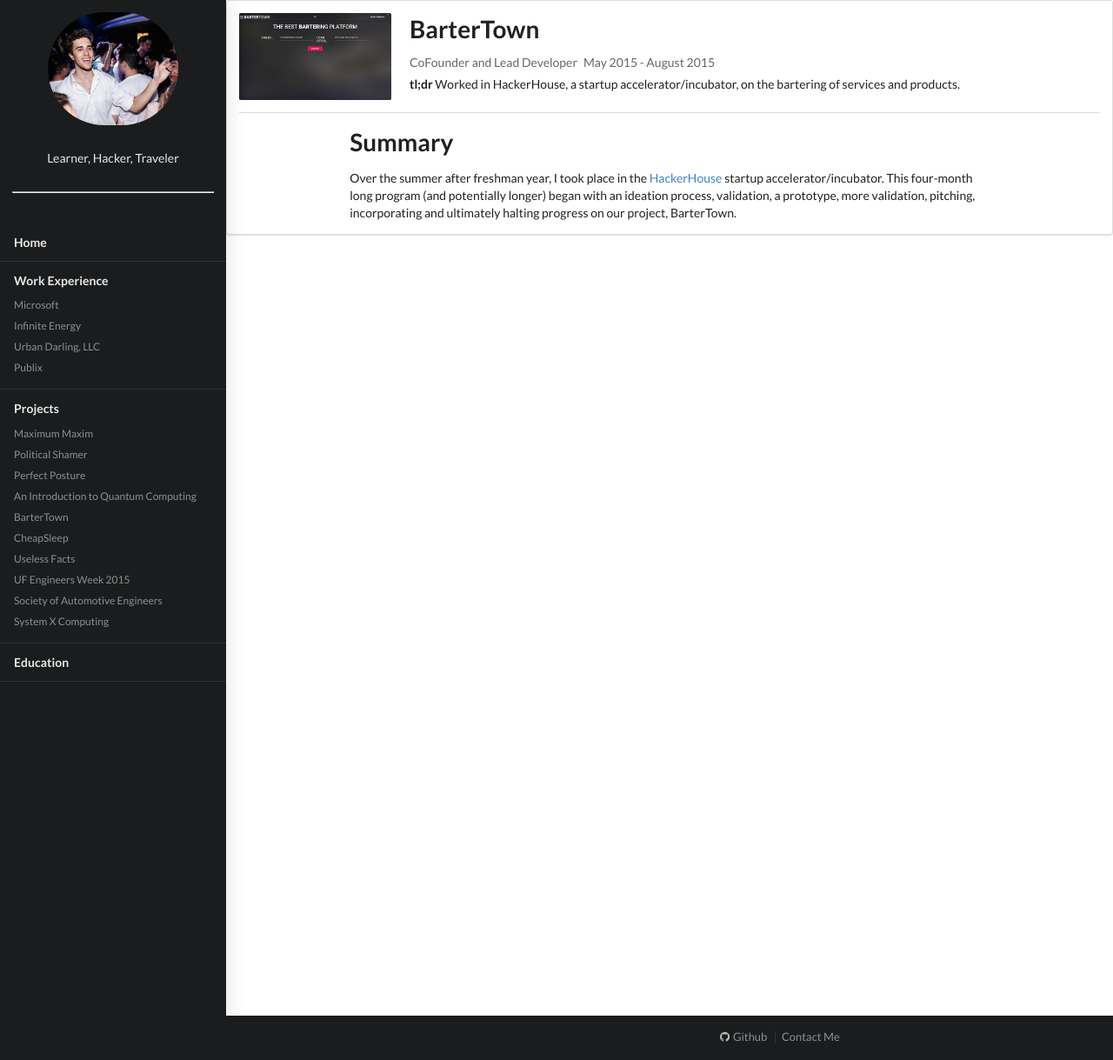
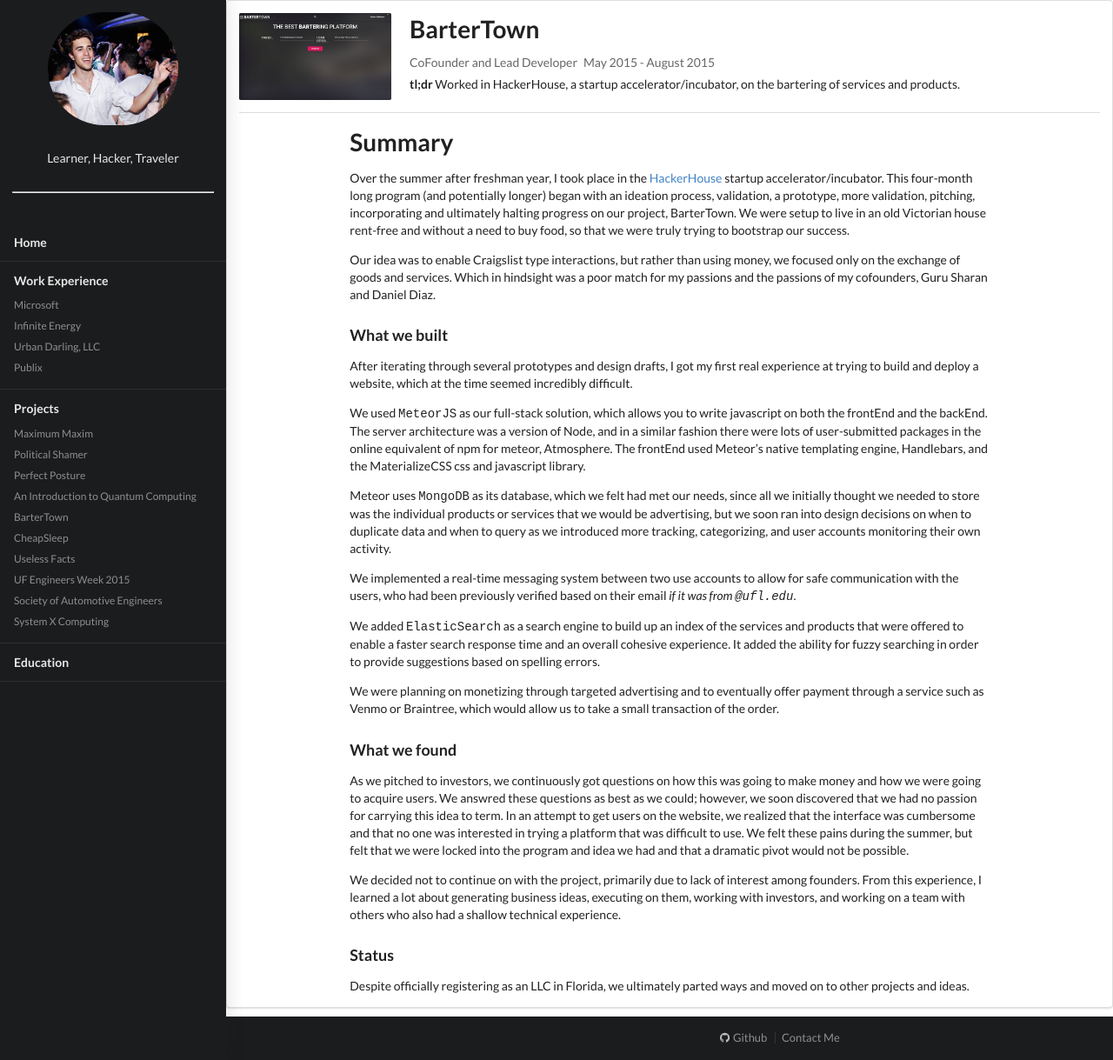
Before and after one commit to Rolstenhouse/personal_site, a Jekyll site: the page built from _projects/bartertown.md, in a window 1280 px wide and 1219 px high. Shown: the whole window at 87% size. Built offline with Jekyll 4.4.1, drawn with Linux system fonts in a browser that asks for light colours; nearby versions of some CDN libraries.

Commit message:
Bartertown post

```diff
--- a/_projects/bartertown.md
+++ b/_projects/bartertown.md
@@ -13,4 +13,30 @@
 ---
 
 # Summary
-Over the summer after freshman year, I took place in the <a href="http://hackerhouse.info/">HackerHouse</a> startup accelerator/incubator. This four-month long program (and potentially longer) began with an ideation process, validation, a prototype, more validation, pitching, incorporating and ultimately halting progress on our project, BarterTown.
+Over the summer after freshman year, I took place in the [HackerHouse](http://hackerhouse.info/) startup accelerator/incubator. This four-month long program (and potentially longer) began with an ideation process, validation, a prototype, more validation, pitching, incorporating and ultimately halting progress on our project, BarterTown. We were setup to live in an old Victorian house rent-free and without a need to buy food, so that we were truly trying to bootstrap our success.
+
+Our idea was to enable Craigslist type interactions, but rather than using money, we focused only on the exchange of goods and services. Which in hindsight was a poor match for my passions and the passions of my cofounders, Guru Sharan and Daniel Diaz.
+
+### What we built
+
+After iterating through several prototypes and design drafts, I got my first real experience at trying to build and deploy a website, which at the time seemed incredibly difficult.
+
+We used `MeteorJS` as our full-stack solution, which allows you to write javascript on both the frontEnd and the backEnd. The server architecture was a version of Node, and in a similar fashion there were lots of user-submitted packages in the online equivalent of npm for meteor, Atmosphere. The frontEnd used Meteor's native templating engine, Handlebars, and the MaterializeCSS css and javascript library.
+
+Meteor uses `MongoDB` as its database, which we felt had met our needs, since all we initially thought we needed to store was the individual products or services that we would be advertising, but we soon ran into design decisions on when to duplicate data and when to query as we introduced more tracking, categorizing, and user accounts monitoring their own activity.
+
+We implemented a real-time messaging system between two use accounts to allow for safe communication with the users, who had been previously verified based on their email *if it was from `@ufl.edu`*.
+
+We added `ElasticSearch` as a search engine to build up an index of the services and products that were offered to enable a faster search response time and an overall cohesive experience. It added the ability for fuzzy searching in order to provide suggestions based on spelling errors.
+
+We were planning on monetizing through targeted advertising and to eventually offer payment through a service such as Venmo or Braintree, which would allow us to take a small transaction of the order.
+
+### What we found
+
+As we pitched to investors, we continuously got questions on how this was going to make money and how we were going to acquire users. We answred these questions as best as we could; however, we soon discovered that we had no passion for carrying this idea to term. In an attempt to get users on the website, we realized that the interface was cumbersome and that no one was interested in trying a platform that was difficult to use. We felt these pains during the summer, but felt that we were locked into the program and idea we had and that a dramatic pivot would not be possible.
+
+We decided not to continue on with the project, primarily due to lack of interest among founders. From this experience, I learned a lot about generating business ideas, executing on them, working with investors, and working on a team with others who also had a shallow technical experience.
+
+### Status
+
+Despite officially registering as an LLC in Florida, we ultimately parted ways and moved on to other projects and ideas.
```
Also changed, not shown: _projects/uselessFacts.md (+1 -1 lines), 3 other files.
